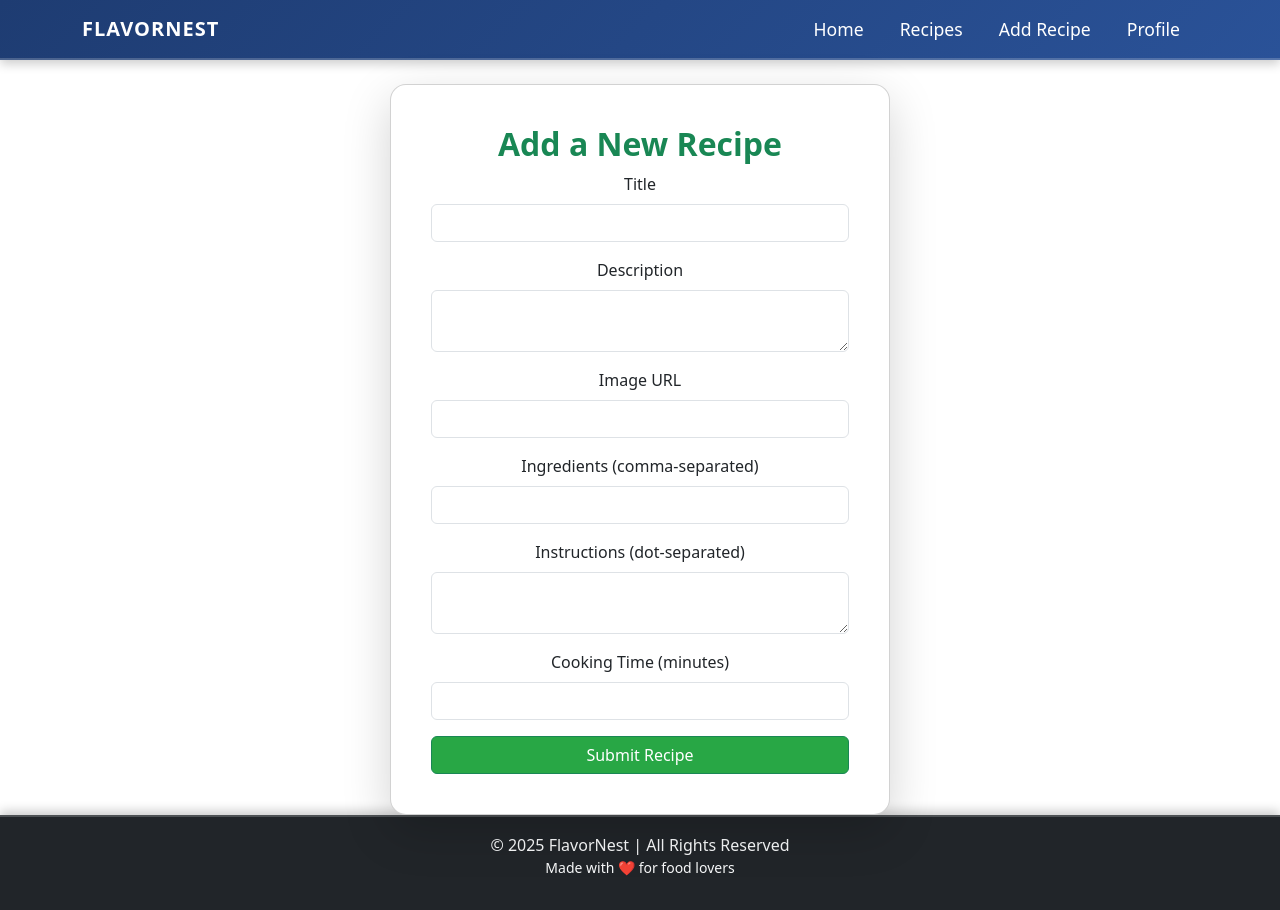
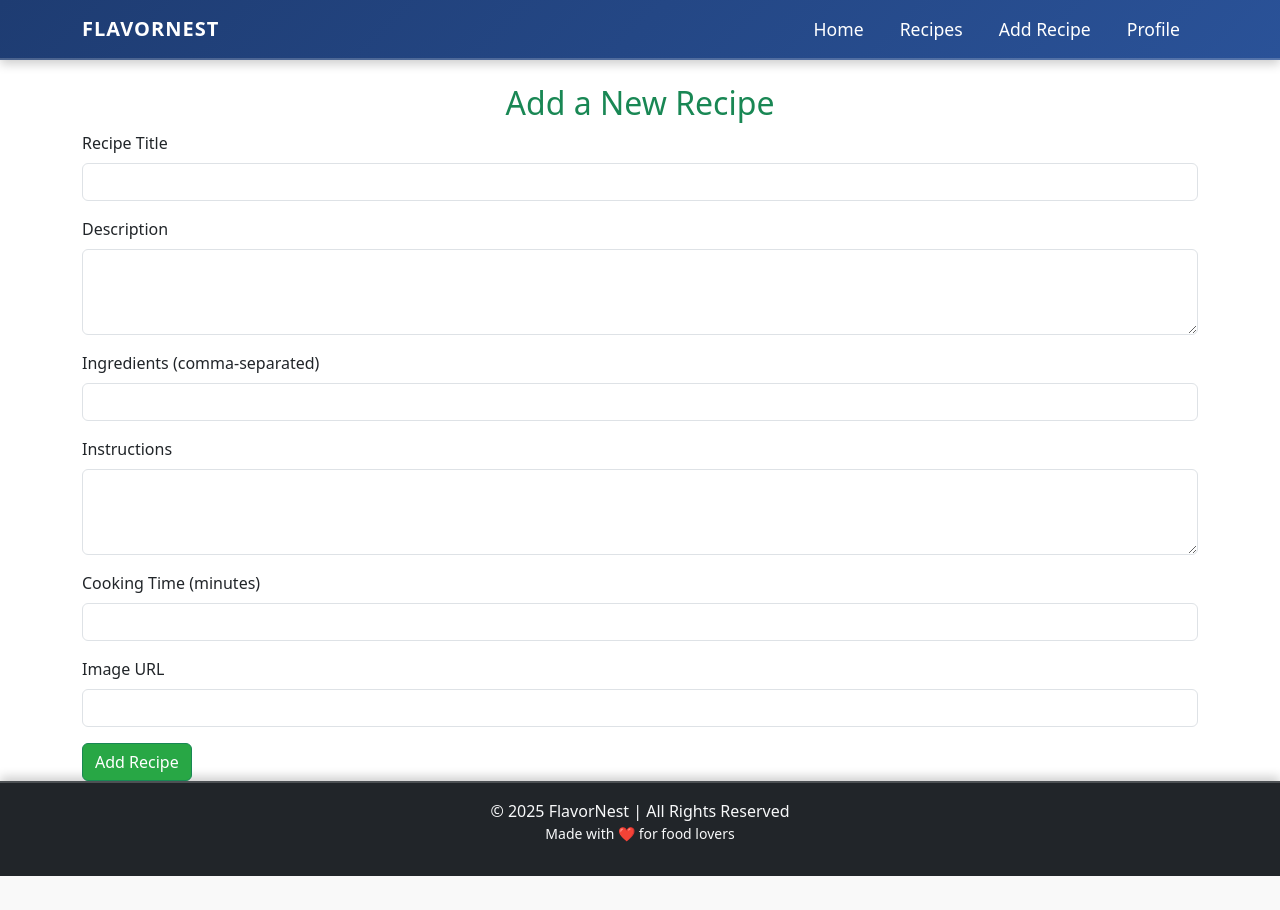
Before and after one commit to JanhviPatil08/FlavourNest, a React (Create React App) app in the folder frontend/: page /recipeform in a window 1280 px wide. After the commit the page ends 876 px from the top, so only its background shows below. Built offline with nearby package versions, Linux system fonts and the light colour scheme.

Commit message:
updated files

```diff
--- a/frontend/src/App.js
+++ b/frontend/src/App.js
@@ -10,6 +10,7 @@ import Profile from "./pages/Profile";
 import Login from "./pages/Login";
 import RecipeList from "./components/RecipeList";  // ✅ Updated
 import Recipe from "./components/Recipe";
+import Recipes from "./pages/Recipes";
 import { ToastContainer } from "react-toastify";
 import "react-toastify/dist/ReactToastify.css";
 
@@ -24,7 +25,8 @@ function App() {
             <Route path="/" element={<Home />} />  {/* ✅ Changed `/home` to `/` for default landing */}
             <Route path="/profile" element={<Profile />} />
             <Route path="/login" element={<Login />} />
-            <Route path="/recipes" element={<RecipeList />} />  {/* ✅ Fixed route to show recipe list */}
+            <Route path="/recipelist" element={<RecipeList />} />  {/* ✅ Fixed route to show recipe list */}
+            <Route path="/recipes" element={<Recipes />} />
             <Route path="/recipeform" element={<RecipeForm />} />
             <Route path="/recipe/:id" element={<Recipe />} /> {/* ✅ Dynamic route for individual recipes */}
           </Routes>
--- a/frontend/src/components/Recipe.jsx
+++ b/frontend/src/components/Recipe.jsx
@@ -1,9 +1,10 @@
-import React, { useState, useEffect } from "react";
+import { useState, useEffect } from "react";
 import { useParams } from "react-router-dom";
 import axios from "axios";
+import { Container, Spinner, Card, ListGroup } from "react-bootstrap";
 
 const Recipe = () => {
-  const { id } = useParams();
+  const { id } = useParams(); // ✅ Get recipe ID from URL
   const [recipe, setRecipe] = useState(null);
   const [loading, setLoading] = useState(true);
 
@@ -18,26 +19,29 @@ const Recipe = () => {
         setLoading(false);
       }
     };
+
     fetchRecipe();
   }, [id]);
 
-  if (loading) return <h2 className="text-center">Loading recipe...</h2>;
-  if (!recipe) return <h2 className="text-center">Recipe Not Found!</h2>;
+  if (loading) return <Spinner animation="border" className="d-block mx-auto mt-5" />;
+  if (!recipe) return <h2 className="text-center text-danger">❌ Recipe Not Found!</h2>;
 
   return (
-    <div className="container my-5">
-      <h2 className="text-center">{recipe.title}</h2>
-      <img src={recipe.imageUrl} className="img-fluid rounded mx-auto d-block my-3" alt={recipe.title} />
-      <p className="text-muted text-center">{recipe.description}</p>
+    <Container className="mt-5">
+      <Card className="shadow-lg">
+        <Card.Img variant="top" src={recipe.imageUrl} alt={recipe.title} />
+        <Card.Body>
+          <Card.Title>{recipe.title}</Card.Title>
+          <Card.Text>{recipe.description}</Card.Text>
 
-      <h4>Ingredients:</h4>
-      <ul>
-        {recipe.ingredients?.map((ingredient, index) => (
-          <li key={index}>{ingredient}</li>
+          <h5>Ingredients:</h5>
+          <ListGroup>
+            {recipe.ingredients?.map((item, index) => (
+              <ListGroup.Item key={index}>{item}</ListGroup.Item>
             ))}
-      </ul>
+          </ListGroup>
 
-      <h4>Instructions:</h4>
+          <h5 className="mt-3">Instructions:</h5>
           <ol>
             {recipe.instructions?.map((step, index) => (
               <li key={index}>{step}</li>
@@ -45,7 +49,9 @@ const Recipe = () => {
           </ol>
 
           <p><strong>Cooking Time:</strong> {recipe.cookingTime} minutes</p>
-    </div>
+        </Card.Body>
+      </Card>
+    </Container>
   );
 };
 
--- a/frontend/src/components/RecipeForm.jsx
+++ b/frontend/src/components/RecipeForm.jsx
@@ -1,19 +1,18 @@
 import { useState } from "react";
-import { Container, Card, Form, Button, Spinner } from "react-bootstrap";
+import { useNavigate } from "react-router-dom";
+import axios from "axios";
 import { toast } from "react-toastify";
-import axios from "axios";
-import "react-toastify/dist/ReactToastify.css";
-import { useNavigate } from "react-router-dom";
+import { Container, Form, Button, Spinner } from "react-bootstrap";
 
 const RecipeForm = () => {
   const navigate = useNavigate();
   const [formData, setFormData] = useState({
     title: "",
     description: "",
-    imageUrl: "",
     ingredients: "",
     instructions: "",
     cookingTime: "",
+    imageUrl: "",
   });
   const [loading, setLoading] = useState(false);
 
@@ -23,58 +22,42 @@ const RecipeForm = () => {
 
   const handleSubmit = async (e) => {
     e.preventDefault();
-    setLoading(true);
     const token = localStorage.getItem("token");
+
     if (!token) {
       toast.error("User not logged in. Please log in first.");
-      setLoading(false);
+      navigate("/login");
       return;
     }
 
-    const recipeData = {
-      title: formData.title,
-      description: formData.description,
-      imageUrl: formData.imageUrl,
-      ingredients: formData.ingredients.split(",").map((item) => item.trim()),
-      instructions: formData.instructions.split(".").map((step) => step.trim()),
-      cookingTime: formData.cookingTime,
-    };
+    setLoading(true);
 
     try {
-      const response = await axios.post("https://flavournest.onrender.com/recipes", recipeData, {
+      await axios.post("https://flavournest.onrender.com/recipes", formData, {
         headers: { Authorization: `Bearer ${token}` },
       });
 
-      if (response.status === 201) {
       toast.success("🎉 Recipe added successfully!");
-        navigate("/");
-      }
+      navigate("/recipes"); // Redirect after successful submission
     } catch (error) {
-      toast.error("❌ Failed to add recipe. Please try again.");
+      toast.error(error.response?.data?.message || "❌ Failed to add recipe.");
     } finally {
       setLoading(false);
     }
   };
 
   return (
-    <Container className="d-flex justify-content-center align-items-center mt-4">
-      <Card className="p-4 shadow-lg rounded-4" style={{ width: "100%", maxWidth: "500px" }}>
-        <Card.Body>
-          <h2 className="text-center text-success fw-bold">Add a New Recipe</h2>
+    <Container className="mt-4">
+      <h2 className="text-center text-success">Add a New Recipe</h2>
       <Form onSubmit={handleSubmit}>
         <Form.Group className="mb-3">
-              <Form.Label>Title</Form.Label>
+          <Form.Label>Recipe Title</Form.Label>
           <Form.Control type="text" name="title" value={formData.title} onChange={handleChange} required />
         </Form.Group>
 
         <Form.Group className="mb-3">
           <Form.Label>Description</Form.Label>
-              <Form.Control as="textarea" name="description" value={formData.description} onChange={handleChange} required />
-            </Form.Group>
-
-            <Form.Group className="mb-3">
-              <Form.Label>Image URL</Form.Label>
-              <Form.Control type="text" name="imageUrl" value={formData.imageUrl} onChange={handleChange} required />
+          <Form.Control as="textarea" rows={3} name="description" value={formData.description} onChange={handleChange} required />
         </Form.Group>
 
         <Form.Group className="mb-3">
@@ -83,8 +66,8 @@ const RecipeForm = () => {
         </Form.Group>
 
         <Form.Group className="mb-3">
-              <Form.Label>Instructions (dot-separated)</Form.Label>
-              <Form.Control as="textarea" name="instructions" value={formData.instructions} onChange={handleChange} required />
+          <Form.Label>Instructions</Form.Label>
+          <Form.Control as="textarea" rows={3} name="instructions" value={formData.instructions} onChange={handleChange} required />
         </Form.Group>
 
         <Form.Group className="mb-3">
@@ -92,12 +75,15 @@ const RecipeForm = () => {
           <Form.Control type="number" name="cookingTime" value={formData.cookingTime} onChange={handleChange} required />
         </Form.Group>
 
-            <Button type="submit" variant="success" className="w-100" disabled={loading}>
-              {loading ? <Spinner animation="border" size="sm" /> : "Submit Recipe"}
+        <Form.Group className="mb-3">
+          <Form.Label>Image URL</Form.Label>
+          <Form.Control type="text" name="imageUrl" value={formData.imageUrl} onChange={handleChange} required />
+        </Form.Group>
+
+        <Button variant="success" type="submit" disabled={loading}>
+          {loading ? <Spinner animation="border" size="sm" /> : "Add Recipe"}
         </Button>
       </Form>
-        </Card.Body>
-      </Card>
     </Container>
   );
 };
--- a/frontend/src/pages/Login.jsx
+++ b/frontend/src/pages/Login.jsx
@@ -28,7 +28,7 @@ const Login = () => {
 
       if (response.status === 200 || response.status === 201) {
         toast.success(isRegister ? "🎉 Registration successful! Please login." : "✅ Login successful!");
-
+        console.log("Token received:", response.data.token);
         localStorage.setItem("token", response.data.token); // Store token only on login
 
         if (!isRegister) {
--- a/frontend/src/pages/Profile.jsx
+++ b/frontend/src/pages/Profile.jsx
@@ -14,6 +14,7 @@ const Profile = () => {
     const fetchUserAndFavorites = async () => {
       const token = localStorage.getItem("token");
 
+      // ✅ Fix: Check if token exists before making API requests
       if (!token) {
         toast.error("User not logged in. Please log in first.");
         navigate("/login");
@@ -39,6 +40,7 @@ const Profile = () => {
 
         setFavorites(favoritesResponse.data);
       } catch (error) {
+        console.error("Error fetching user data:", error);
         toast.error("Session expired. Please log in again.");
         localStorage.removeItem("token");
         navigate("/login");
```
Also changed, not shown: 2 other files (tests, documents, lock files or other folders). Lines whose indentation alone changed are shown as unchanged.
